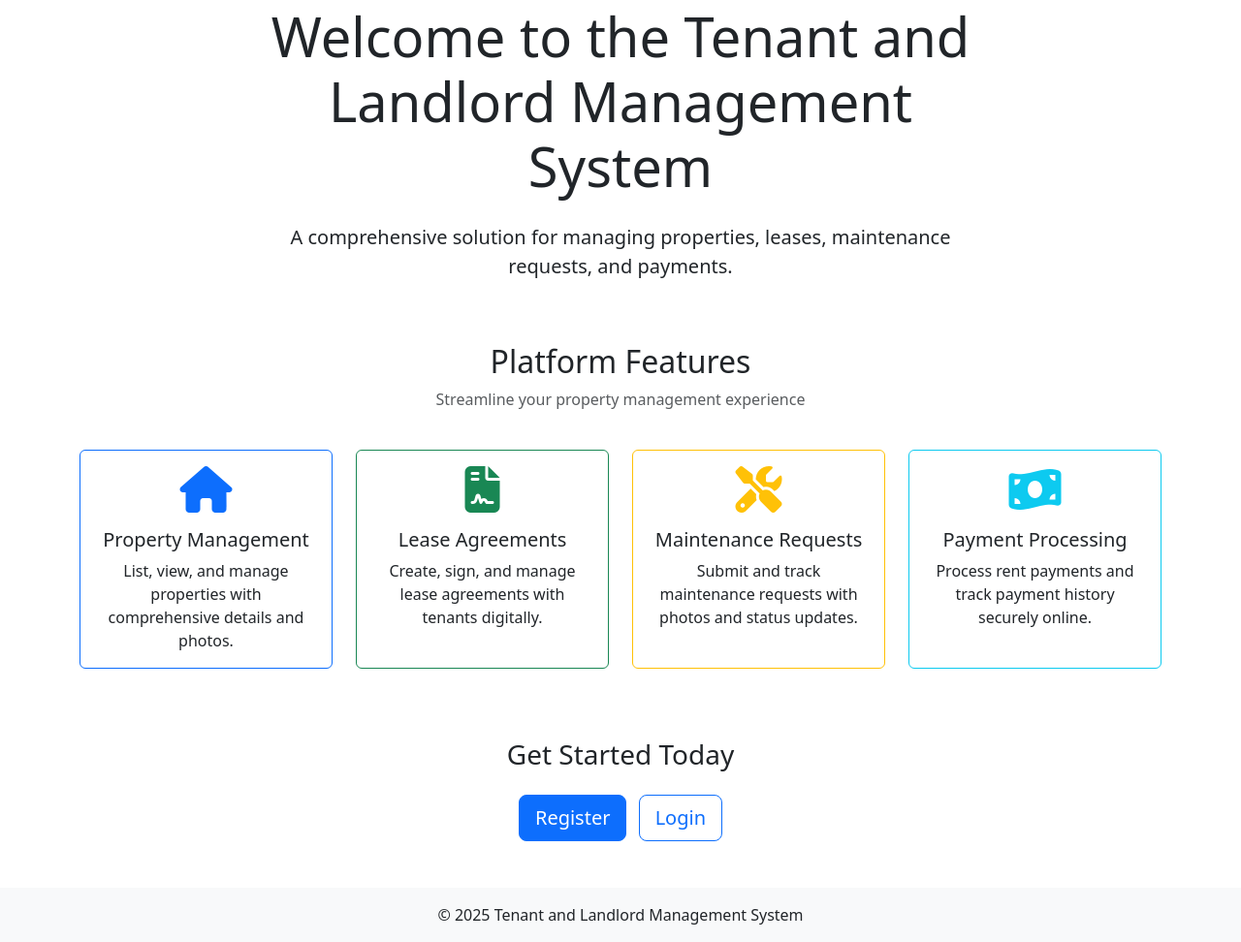
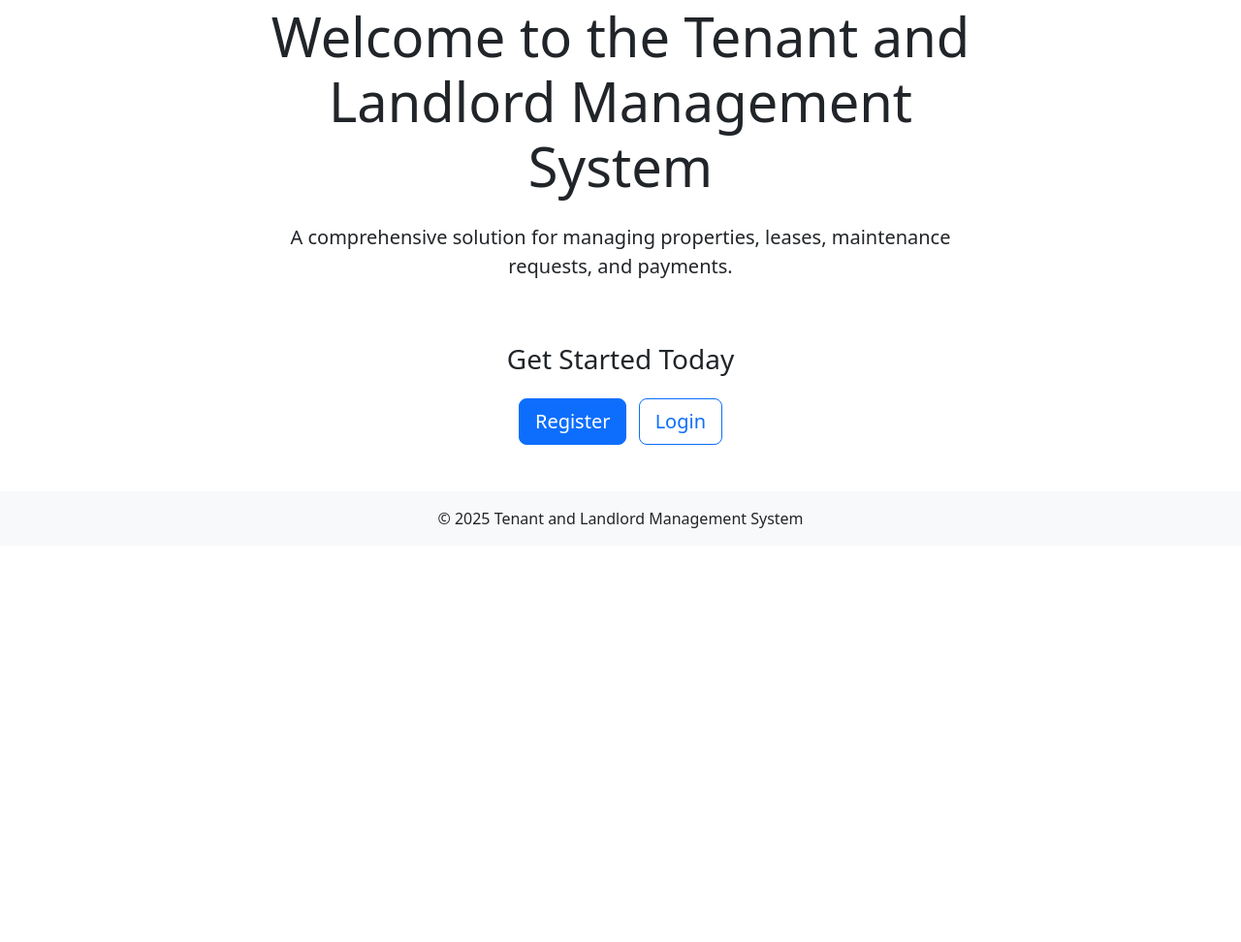
Before and after one commit to isaacc051/Tenant-and-Landlord-Management-System, a Django app: page / in a window 1280 px wide. Shown: the part 100-1072 px from the top of the page at 97% size. After the commit the page ends 645 px from the top, so only its background shows below. Run offline with Django 4.2, Linux system fonts and the light colour scheme; some libraries are stand-ins or nearby versions.

Commit message:
Removed overly complicated homepage

```diff
--- a/templates/home.html
+++ b/templates/home.html
@@ -10,57 +10,8 @@
     </div>
 </div>
 
-<div class="row mt-5 mb-4">
-    <div class="col-12 text-center">
-        <h2>Platform Features</h2>
-        <p class="text-muted">Streamline your property management experience</p>
-    </div>
-</div>
-
-<div class="row mb-5">
-    <div class="col-md-3 mb-4">
-        <div class="card h-100 border-primary">
-            <div class="card-body text-center">
-                <i class="fas fa-home fa-3x text-primary mb-3"></i>
-                <h5 class="card-title">Property Management</h5>
-                <p class="card-text">List, view, and manage properties with comprehensive details and photos.</p>
-            </div>
-        </div>
-    </div>
-
-    <div class="col-md-3 mb-4">
-        <div class="card h-100 border-success">
-            <div class="card-body text-center">
-                <i class="fas fa-file-contract fa-3x text-success mb-3"></i>
-                <h5 class="card-title">Lease Agreements</h5>
-                <p class="card-text">Create, sign, and manage lease agreements with tenants digitally.</p>
-            </div>
-        </div>
-    </div>
-
-    <div class="col-md-3 mb-4">
-        <div class="card h-100 border-warning">
-            <div class="card-body text-center">
-                <i class="fas fa-tools fa-3x text-warning mb-3"></i>
-                <h5 class="card-title">Maintenance Requests</h5>
-                <p class="card-text">Submit and track maintenance requests with photos and status updates.</p>
-            </div>
-        </div>
-    </div>
-
-    <div class="col-md-3 mb-4">
-        <div class="card h-100 border-info">
-            <div class="card-body text-center">
-                <i class="fas fa-money-bill-wave fa-3x text-info mb-3"></i>
-                <h5 class="card-title">Payment Processing</h5>
-                <p class="card-text">Process rent payments and track payment history securely online.</p>
-            </div>
-        </div>
-    </div>
-</div>
-
 {% if not user.is_authenticated %}
-    <div class="row justify-content-center mt-5 mb-5">
+    <div class="row justify-content-center mt-3 mb-5">
         <div class="col-md-6 text-center">
             <h3>Get Started Today</h3>
             <div class="mt-4">
@@ -70,7 +21,7 @@
         </div>
     </div>
 {% else %}
-    <div class="row justify-content-center mt-5 mb-5">
+    <div class="row justify-content-center mt-3 mb-5">
         <div class="col-md-6 text-center">
             <h3>Welcome, {{ user.get_full_name|default:user.username }}!</h3>
             <p class="mb-4">You are logged in as a {{ user.get_user_type_display }}.</p>
```
